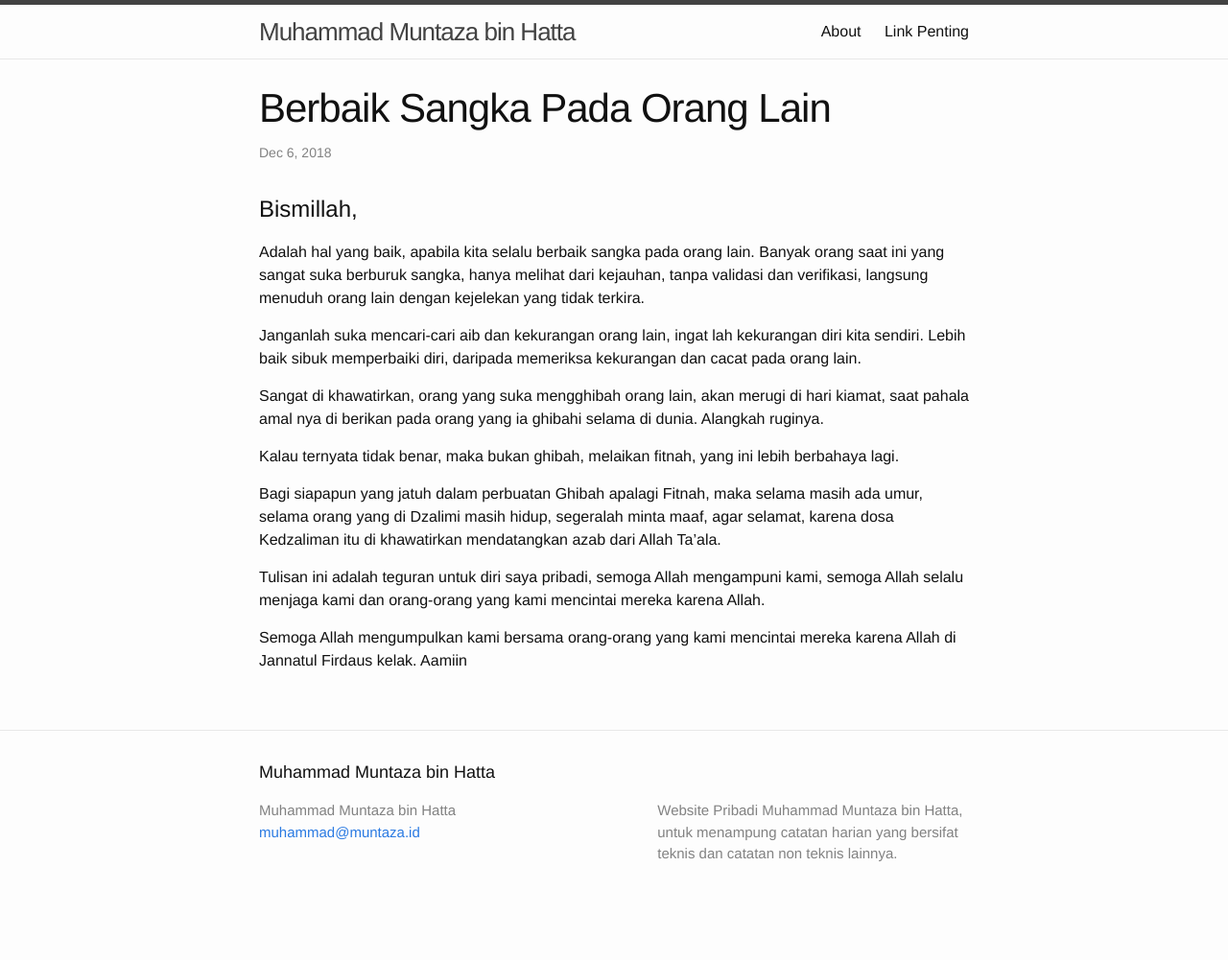
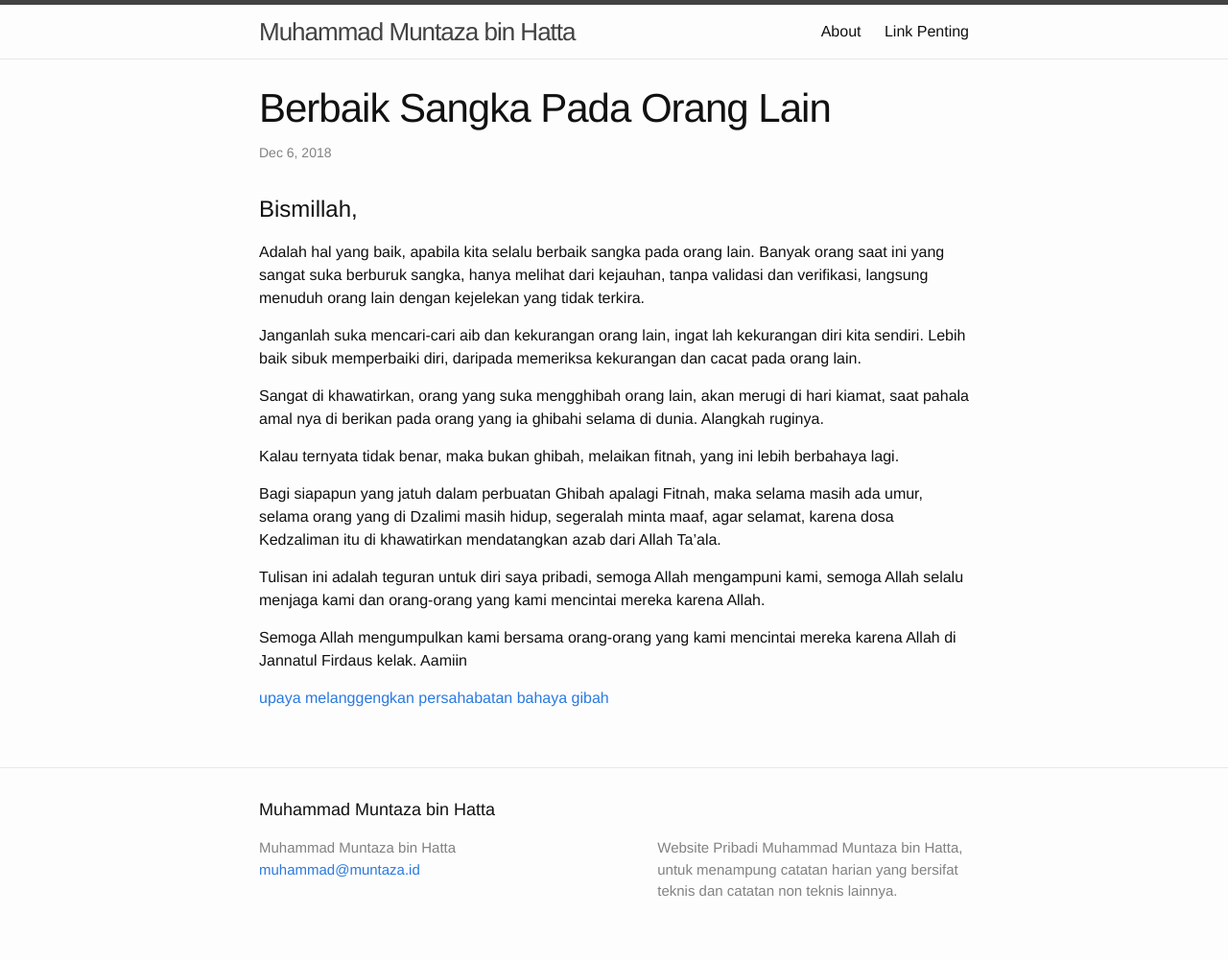
Before and after one commit to muntaza/muntaza.github.io, a Jekyll site: the page built from _posts/2018-12-06-berbaik-sangka-pada-orang-lain.markdown, in a window 1280 px wide. Shown: the whole page at 96% size. Built offline with Jekyll 4.4.1, drawn with Linux system fonts in a browser that asks for light colours; before the commit the page ends 962 px from its top, so only the background shows below that.

Commit message:
tambah link

```diff
--- a/_posts/2018-12-06-berbaik-sangka-pada-orang-lain.markdown
+++ b/_posts/2018-12-06-berbaik-sangka-pada-orang-lain.markdown
@@ -20,3 +20,6 @@ Bagi siapapun yang jatuh dalam perbuatan Ghibah apalagi Fitnah, maka selama masi
 Tulisan ini adalah teguran untuk diri saya pribadi, semoga Allah mengampuni kami, semoga Allah selalu menjaga kami dan orang-orang yang kami mencintai mereka karena Allah.
 
 Semoga Allah mengumpulkan kami bersama orang-orang yang kami mencintai mereka karena Allah di Jannatul Firdaus kelak. Aamiin
+
+[upaya melanggengkan persahabatan](http://asysyariah.com/upaya-melanggengkan-persahabatan/)
+[bahaya gibah](http://asysyariah.com/kekejian-berupa-memakan-bangkai-saudara-sendiri/)
```
